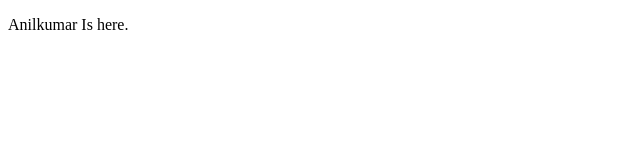
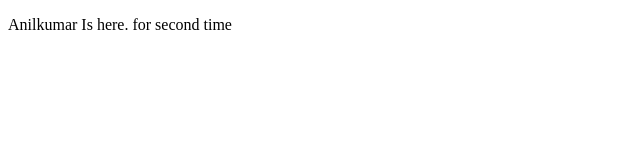
Before and after one commit to Anilkumar011/MyWebsite, a plain HTML site: page index.html in a window 1280 px wide. Shown: the whole page, without its empty margins (0-640 px from the left). Drawn offline with Linux system fonts and the light colour scheme.

Commit message:
Update index.html

```diff
--- a/index.html
+++ b/index.html
@@ -5,7 +5,7 @@
   </head>
   <body>
     <p>
-      Anilkumar Is here.
+      Anilkumar Is here. for second time
     </p>
   </body>
 </html>
```
